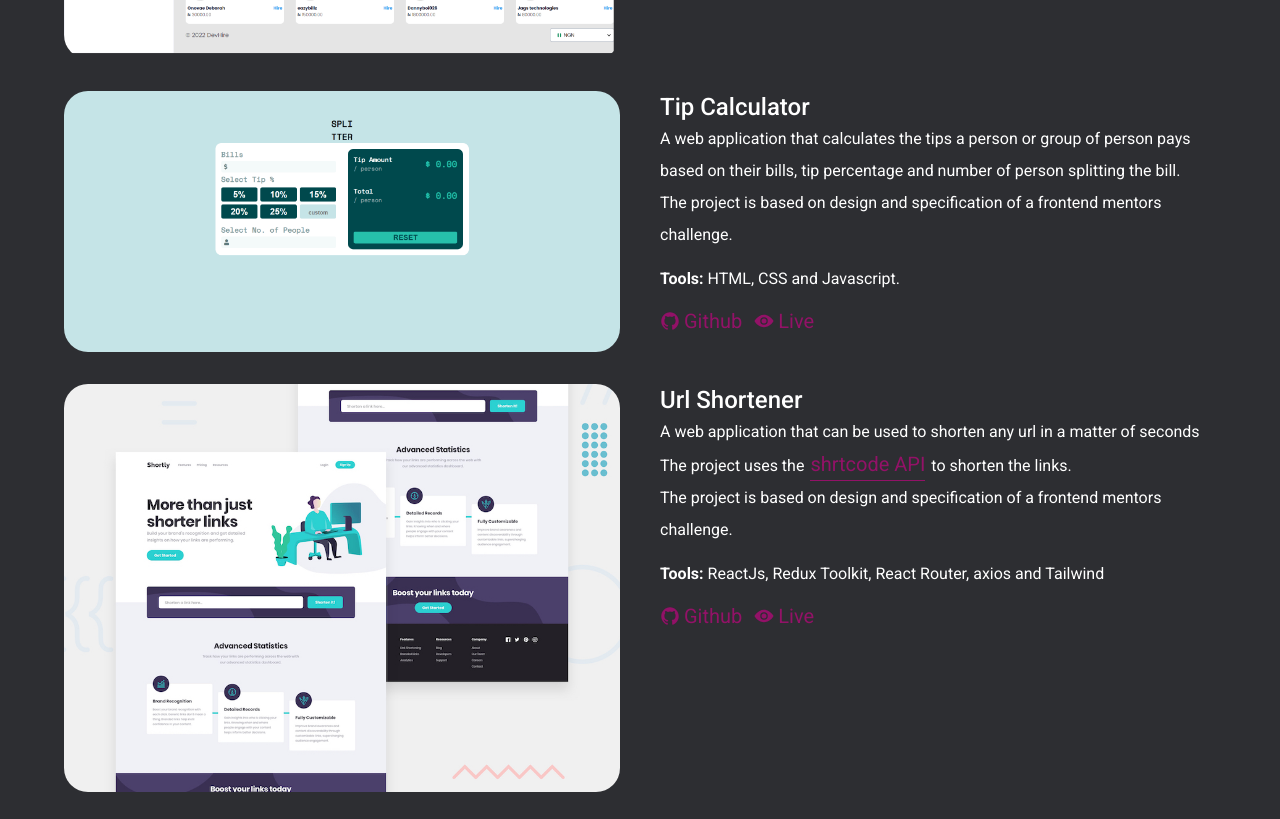
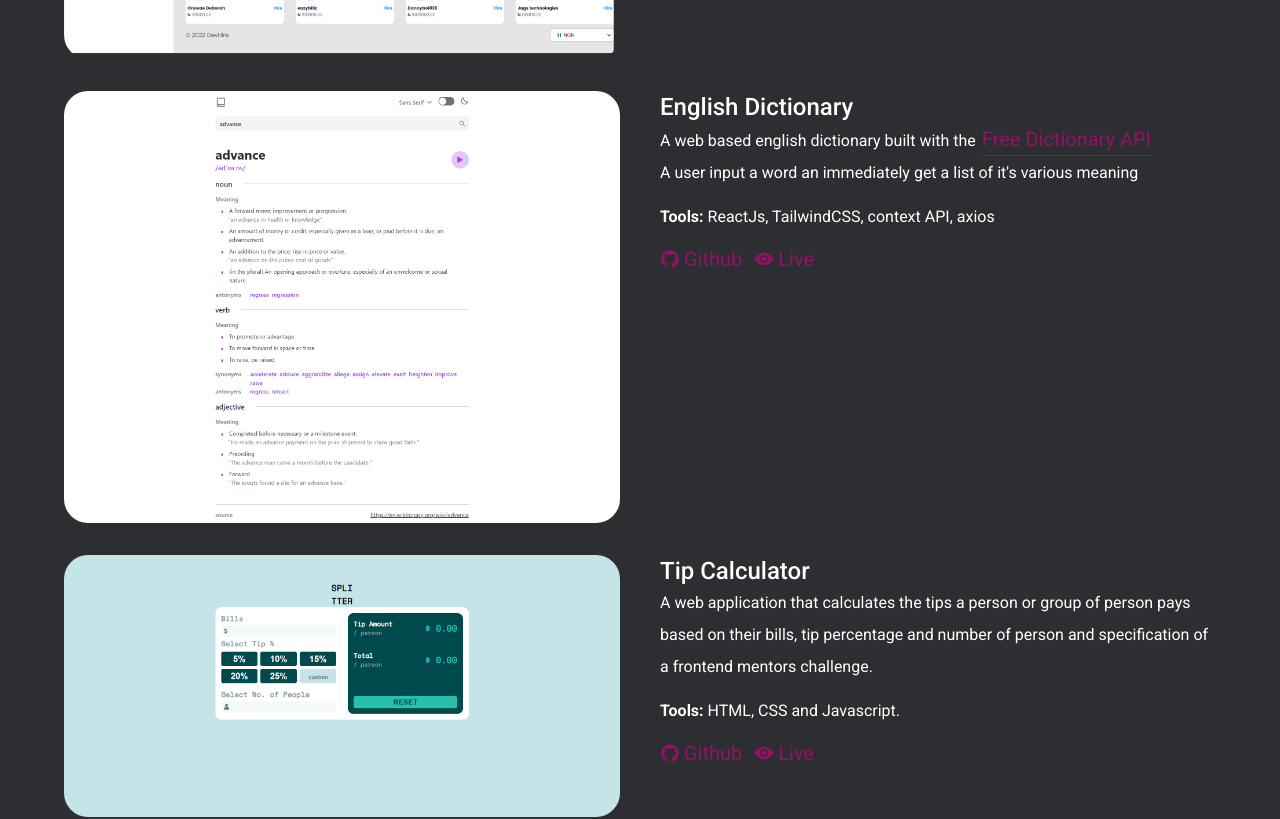
Before and after one commit to Nwachukwu-Uzor/portfolio, a React (Vite) app: page / in a window 1280 px wide. Shown: the part 1760-2579 px from the top of the page. Built offline with nearby package versions, Linux system fonts and the light colour scheme.

Commit message:
refactor: project section to use same singleProject component and add dictionary project to project list; refactors components to use named exports instead of default exports and exports all components from a single index file

```diff
--- a/src/App.jsx
+++ b/src/App.jsx
@@ -2,11 +2,7 @@ import React, { useContext, useEffect } from "react";
 import AOS from "aos";
 import "aos/dist/aos.css";
 
-import About from "./components/About";
-import Footer from "./components/Footer";
-import Header from "./components/Header";
-import Hero from "./components/Hero";
-import Projects from "./components/Projects";
+import { Header, Footer, Projects, Hero, About } from "./components";
 import ThemeContext from "./context/ThemeContext";
 
 const App = () => {
--- a/src/components/About.jsx
+++ b/src/components/About.jsx
@@ -2,7 +2,7 @@ import React, { useContext } from "react";
 import picture from "../assets/picture.jpg";
 import ThemeContext from "../context/ThemeContext";
 
-const About = () => {
+export const About = () => {
   const { lightTheme } = useContext(ThemeContext);
 
   return (
@@ -37,5 +37,3 @@ const About = () => {
     </section>
   );
 };
-
-export default About;
--- a/src/components/Footer.jsx
+++ b/src/components/Footer.jsx
@@ -1,7 +1,7 @@
 import React, { useContext } from "react";
 import ThemeContext from "../context/ThemeContext";
 
-const Footer = () => {
+export const Footer = () => {
   const { lightTheme } = useContext(ThemeContext);
   return (
     <footer
@@ -65,5 +65,3 @@ const Footer = () => {
     </footer>
   );
 };
-
-export default Footer;
--- a/src/components/Header.jsx
+++ b/src/components/Header.jsx
@@ -1,7 +1,7 @@
 import React, { useContext, useState } from "react";
 import ThemeContext from "../context/ThemeContext";
 
-const Header = () => {
+export const Header = () => {
   const { lightTheme, setTheme } = useContext(ThemeContext);
 
   const [navOpen, setNavOpen] = useState(false);
@@ -98,5 +98,3 @@ const Header = () => {
     </header>
   );
 };
-
-export default Header;
--- a/src/components/Hero.jsx
+++ b/src/components/Hero.jsx
@@ -3,7 +3,7 @@ import ThemeContext from "../context/ThemeContext";
 
 import resume from "../assets/Uzor-Nwachukwu-Resume.pdf";
 
-const Hero = () => {
+export const Hero = () => {
   const { lightTheme } = useContext(ThemeContext);
   return (
     <section className="min-h-[70vh] flex items-center py-10" id="home">
@@ -105,5 +105,3 @@ const Hero = () => {
     </section>
   );
 };
-
-export default Hero;
--- a/src/components/Projects.jsx
+++ b/src/components/Projects.jsx
@@ -1,11 +1,14 @@
 import React, { useContext } from "react";
 import ThemeContext from "../context/ThemeContext";
+import { SingleProject } from "./singleProject";
 
 import devhire from "../assets/dev-hire.png";
 import tipcalculator from "../assets/tip-calculator-js.png";
 import urlshortener from "../assets/url-shortener.jpg";
+import englishDictionaryLight from "../assets/english-dictionary-light.png";
+import englishDictionaryDark from "../assets/english-dictionary-dark.png";
 
-const Projects = () => {
+export const Projects = () => {
   const { lightTheme } = useContext(ThemeContext);
 
   return (
@@ -19,125 +22,63 @@ const Projects = () => {
         Projects
       </h1>
       <div className="py-5">
-        <div className="w-[90%] max-w-[1240px] mx-auto grid grid-cols-1 md:grid-cols-2 gap-10 py-4">
-          <img
-            src={devhire}
-            alt="DevHire"
-            className="rounded-3xl"
-            data-aos="fade-right"
+        <SingleProject
+          displayImage={devhire}
+          projectTitle={`Dev Hire`}
+          projectDescription={[
+            "A web application that allows freelancers to register and get jobs. It contains a landing page That displays a list of freelancers showing: their avatar, banner images, asking prices and display name.",
+            <br />,
+            "A user can add a developer to his favorites by clicking the like button and can view all favorite freelancer on a favorites page.",
+            <br />,
+            "The page also has a currency converter that allows a user convert the developers asking price to a list of other currencies",
+          ]}
+          projectTools={`ReactJs, Redux Toolkit, React Router,
+          axios and SASS.`}
+          githubUrl={`https://github.com/Nwachukwu-Uzor/dev-hire`}
+          liveUrl={`https://dev-hire-ui.netlify.app/`}
         />
-          <div data-aos="fade-left">
-            <h2 className="text-xl md:text-2xl font-medium">Dev Hire</h2>
-            <p className="leading-loose">
-              A web application that allows freelancers to register and get
-              jobs. It contains a landing page That displays a list of
-              freelancers showing: their avatar, banner images, asking prices
-              and display name. <br /> A user can add a developer to his
-              favorites by clicking the like button and can view all favorite
-              freelancer on a favorites page.
-              <br /> The page also has a currency converter that allows a user
-              convert the developers asking price to a list of other currencies
-            </p>
-            <div className="my-4">
-              <p>
-                <strong>Tools: </strong>ReactJs, Redux Toolkit, React Router,
-                axios and SASS.
-              </p>
-            </div>
-            <div className="flex gap-3">
-              <span>
+        <SingleProject
+          displayImage={
+            lightTheme ? englishDictionaryDark : englishDictionaryLight
+          }
+          projectTitle={`English Dictionary`}
+          projectDescription={[
+            "A web based english dictionary built with the ",
             <a
-                  href="https://github.com/Nwachukwu-Uzor/dev-hire"
+              href="https://dictionaryapi.dev/"
               target="_blank"
-                  className={`flex items-center gap-1 text-md font-normal ${
+              className={`${
                 lightTheme
-                      ? "text-[#005269] visited:text-[#005269]"
-                      : "text-[#921267]  visited:text-[#921267]"
-                  } hover:opacity-75 text-xl`}
+                  ? "text-[#005269] visited:text-[#005269] border-b-[#005269]"
+                  : "text-[#921267]  visited:text-[#921267] border-b-[#921267]"
+              } hover:opacity-75 text-xl inline-block py-0.5 border-b text-normal mx-0.5`}
             >
-                  <ion-icon name="logo-github"></ion-icon> Github
-                </a>
-              </span>
-              <span>
-                <a
-                  href="https://dev-hire-ui.netlify.app/"
-                  target="_blank"
-                  className={`flex items-center gap-1 text-md font-normal ${
-                    lightTheme
-                      ? "text-[#005269] visited:text-[#005269]"
-                      : "text-[#921267]  visited:text-[#921267]"
-                  } hover:opacity-75 text-xl`}
-                >
-                  <ion-icon name="eye"></ion-icon> Live
-                </a>
-              </span>
-            </div>
-          </div>
-        </div>
-        <div className="w-[90%] max-w-[1240px] mx-auto grid grid-cols-1 md:grid-cols-2 gap-10 py-4">
-          <img
-            src={tipcalculator}
-            alt="DevHire"
-            className="rounded-3xl"
-            data-aos="fade-right"
+              Free Dictionary API
+            </a>,
+            <br />,
+            "A user input a word an immediately get a list of it's various meaning",
+          ]}
+          projectTools={`ReactJs, TailwindCSS, context API, axios`}
+          githubUrl={`https://github.com/Nwachukwu-Uzor/english-dictionary-react`}
+          liveUrl={`https://dev-hire-ui.netlify.app/`}
         />
-          <div data-aos="fade-left">
-            <h2 className="text-xl md:text-2xl font-medium">Tip Calculator</h2>
-            <p className="leading-loose">
-              A web application that calculates the tips a person or group of
-              person pays based on their bills, tip percentage and number of
-              person splitting the bill. <br /> The project is based on design
-              and specification of a frontend mentors challenge.
-            </p>
-            <div className="my-4">
-              <p>
-                <strong>Tools: </strong>HTML, CSS and Javascript.
-              </p>
-            </div>
-            <div className="flex gap-3">
-              <span>
-                <a
-                  href="https://github.com/Nwachukwu-Uzor/tip-calculator"
-                  target="_blank"
-                  className={`flex items-center gap-1 text-md font-normal ${
-                    lightTheme
-                      ? "text-[#005269] visited:text-[#005269]"
-                      : "text-[#921267]  visited:text-[#921267]"
-                  } hover:opacity-75 text-xl`}
-                >
-                  <ion-icon name="logo-github"></ion-icon> Github
-                </a>
-              </span>
-              <span>
-                <a
-                  href="https://tip-calculator-uzor.netlify.app/"
-                  target="_blank"
-                  className={`flex items-center gap-1 text-md font-normal ${
-                    lightTheme
-                      ? "text-[#005269] visited:text-[#005269]"
-                      : "text-[#921267]  visited:text-[#921267]"
-                  } hover:opacity-75 text-xl`}
-                >
-                  <ion-icon name="eye"></ion-icon> Live
-                </a>
-              </span>
-            </div>
-          </div>
-        </div>
-        <div className="w-[90%] max-w-[1240px] mx-auto grid grid-cols-1 md:grid-cols-2 gap-10 py-4">
-          <img
-            src={urlshortener}
-            alt="DevHire"
-            className="rounded-3xl"
-            data-aos="fade-right"
+        <SingleProject
+          displayImage={tipcalculator}
+          projectTitle={`Tip Calculator`}
+          projectDescription={[
+            "A web application that calculates the tips a person or group of person pays based on their bills, tip percentage and number of person and specification of a frontend mentors challenge.",
+          ]}
+          projectTools={`HTML, CSS and Javascript.`}
+          githubUrl={`https://github.com/Nwachukwu-Uzor/tip-calculator`}
+          liveUrl={`https://english-dictionary-react.vercel.app/`}
         />
-          <div data-aos="fade-left">
-            <h2 className="text-xl md:text-2xl font-medium">Url Shortener</h2>
-            <p className="leading-loose">
-              A web application that can be used to shorten any url in a matter
-              of seconds
-              <br />
-              The project uses the{" "}
+        <SingleProject
+          displayImage={urlshortener}
+          projectTitle={`Url Shortener`}
+          projectDescription={[
+            "A web application that can be used to shorten any url in a matter of seconds",
+            <br />,
+            "The project uses the",
             <a
               href="https://app.shrtco.de/"
               target="_blank"
@@ -148,50 +89,17 @@ const Projects = () => {
               } hover:opacity-75 text-xl inline-block py-0.5 border-b text-normal mx-0.5`}
             >
               shrtcode API
-              </a>{" "}
-              to shorten the links.
-              <br /> The project is based on design and specification of a
-              frontend mentors challenge.
-            </p>
-            <div className="my-4">
-              <p>
-                <strong>Tools: </strong>ReactJs, Redux Toolkit, React Router,
-                axios and Tailwind
-              </p>
-            </div>
-            <div className="flex gap-3">
-              <span>
-                <a
-                  href="https://github.com/Nwachukwu-Uzor/url-shortener"
-                  target="_blank"
-                  className={`flex items-center gap-1 text-md font-normal ${
-                    lightTheme
-                      ? "text-[#005269] visited:text-[#005269]"
-                      : "text-[#921267]  visited:text-[#921267]"
-                  } hover:opacity-75 text-xl`}
-                >
-                  <ion-icon name="logo-github"></ion-icon> Github
-                </a>
-              </span>
-              <span>
-                <a
-                  href="https://url-shortener-ten-rosy.vercel.app/"
-                  target="_blank"
-                  className={`flex items-center gap-1 text-md font-normal ${
-                    lightTheme
-                      ? "text-[#005269] visited:text-[#005269]"
-                      : "text-[#921267]  visited:text-[#921267]"
-                  } hover:opacity-75 text-xl`}
-                >
-                  <ion-icon name="eye"></ion-icon> Live
-                </a>
-              </span>
-            </div>
-          </div>
-        </div>
+            </a>,
+            " to shorten the links.",
+            <br />,
+            "The project is based on design and specification of a frontend mentors challenge.",
+          ]}
+          projectTools={`ReactJs,
+          axios and Tailwind`}
+          githubUrl={`https://github.com/Nwachukwu-Uzor/url-shortener`}
+          liveUrl={`https://url-shortener-ten-rosy.vercel.app/`}
+        />
       </div>
     </section>
   );
 };
-
-export default Projects;
--- /dev/null
+++ b/src/components/index.jsx
@@ -0,0 +1,5 @@
+export { Header } from "./header";
+export { Hero } from "./hero";
+export { Projects } from "./projects";
+export { Footer } from "./footer";
+export { About } from "./about";
--- /dev/null
+++ b/src/components/singleProject.jsx
@@ -0,0 +1,61 @@
+import React, { useContext } from "react";
+import ThemeContext from "../context/ThemeContext";
+
+export const SingleProject = ({
+  displayImage,
+  projectTitle,
+  projectDescription,
+  githubUrl,
+  liveUrl,
+  projectTools,
+}) => {
+  const { lightTheme } = useContext(ThemeContext);
+  return (
+    <div className="w-[90%] max-w-[1240px] mx-auto grid grid-cols-1 md:grid-cols-2 gap-10 py-4">
+      <img
+        src={displayImage}
+        alt={projectTitle}
+        className="rounded-3xl"
+        data-aos="fade-right"
+      />
+      <div data-aos="fade-left">
+        <h2 className="text-xl md:text-2xl font-medium">{projectTitle}</h2>
+        <p className="leading-loose">{projectDescription}</p>
+        <div className="my-4">
+          <p>
+            <strong>Tools: </strong>
+            {projectTools}
+          </p>
+        </div>
+        <div className="flex gap-3">
+          <span>
+            <a
+              href={githubUrl}
+              target="_blank"
+              className={`flex items-center gap-1 text-md font-normal ${
+                lightTheme
+                  ? "text-[#005269] visited:text-[#005269]"
+                  : "text-[#921267]  visited:text-[#921267]"
+              } hover:opacity-75 text-xl`}
+            >
+              <ion-icon name="logo-github"></ion-icon> Github
+            </a>
+          </span>
+          <span>
+            <a
+              href={liveUrl}
+              target="_blank"
+              className={`flex items-center gap-1 text-md font-normal ${
+                lightTheme
+                  ? "text-[#005269] visited:text-[#005269]"
+                  : "text-[#921267]  visited:text-[#921267]"
+              } hover:opacity-75 text-xl`}
+            >
+              <ion-icon name="eye"></ion-icon> Live
+            </a>
+          </span>
+        </div>
+      </div>
+    </div>
+  );
+};
```
Also changed, not shown: src/assets/english-dictionary-dark.png (added), src/assets/english-dictionary-light.png (added). Lines whose indentation alone changed are shown as unchanged.
